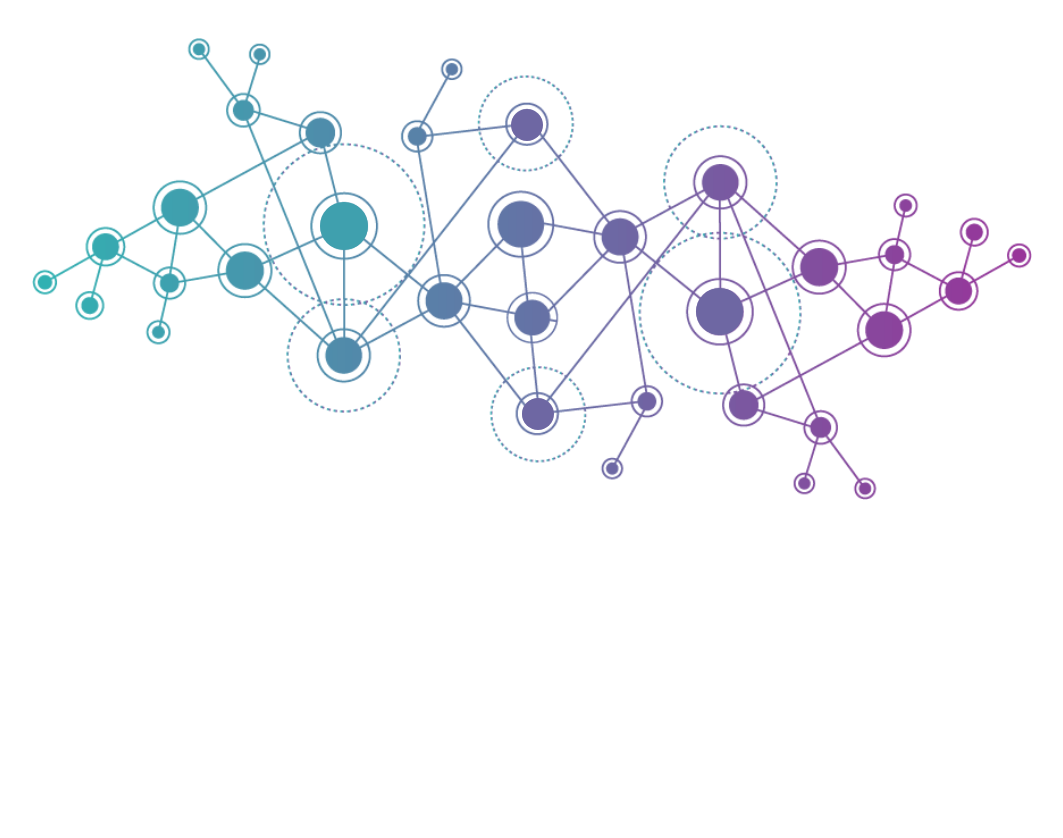
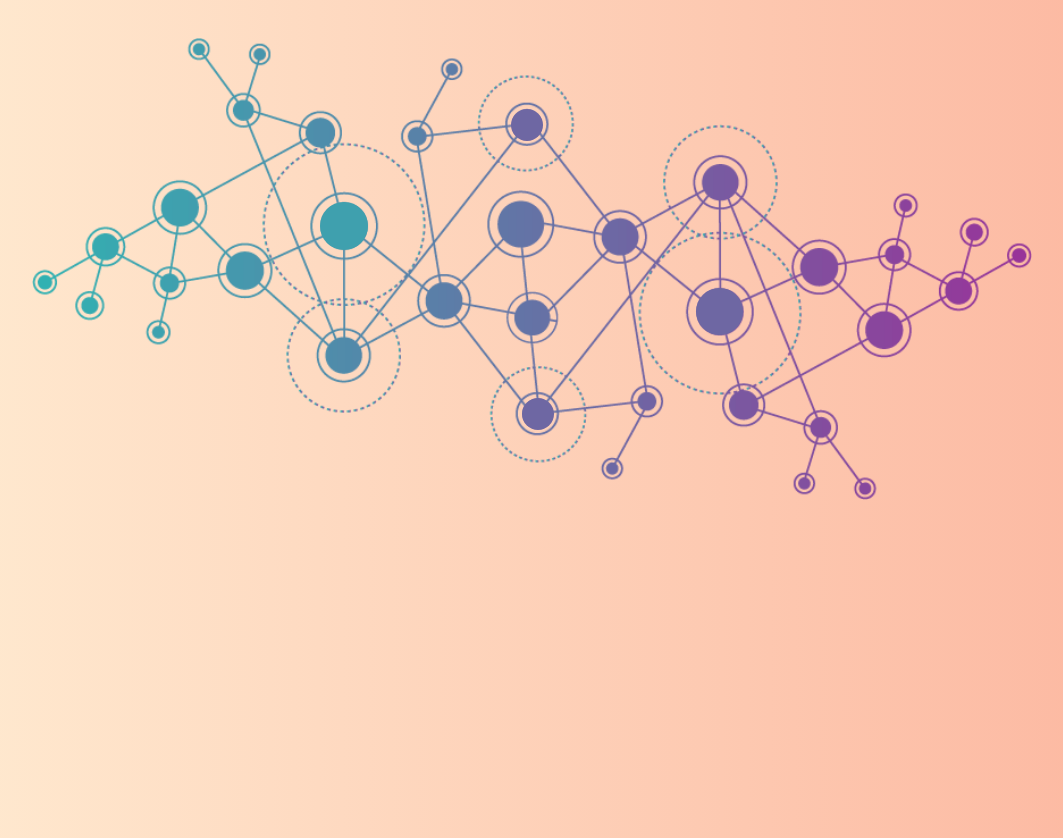
Before and after one commit to draganvaleriu/grafuri.github.io, a plain HTML site: page index.html in a window 1280 px wide. Shown: the part 62-900 px from the top of the page, without its empty margins (108-1171 px from the left). Drawn offline with Linux system fonts and the light colour scheme.

Commit message:
Update style.css

```diff
--- a/style.css
+++ b/style.css
@@ -2,7 +2,7 @@
 body{
 	width: 1000px;
 	margin: auto;
-
+	  background-image: linear-gradient(to right, #ffecd2 0%, #fcb69f 100%);
 }
 
 
@@ -10,6 +10,7 @@ body{
 	width: 100%;
 	height: 50px;
 	border-bottom: 1px solid black;
+
 }
 
 .header div a{
@@ -23,6 +24,7 @@ body{
 	top: 100px;
 	width: 1000px;
 	height: 100%;
+
 }
 
  .c1{
```
